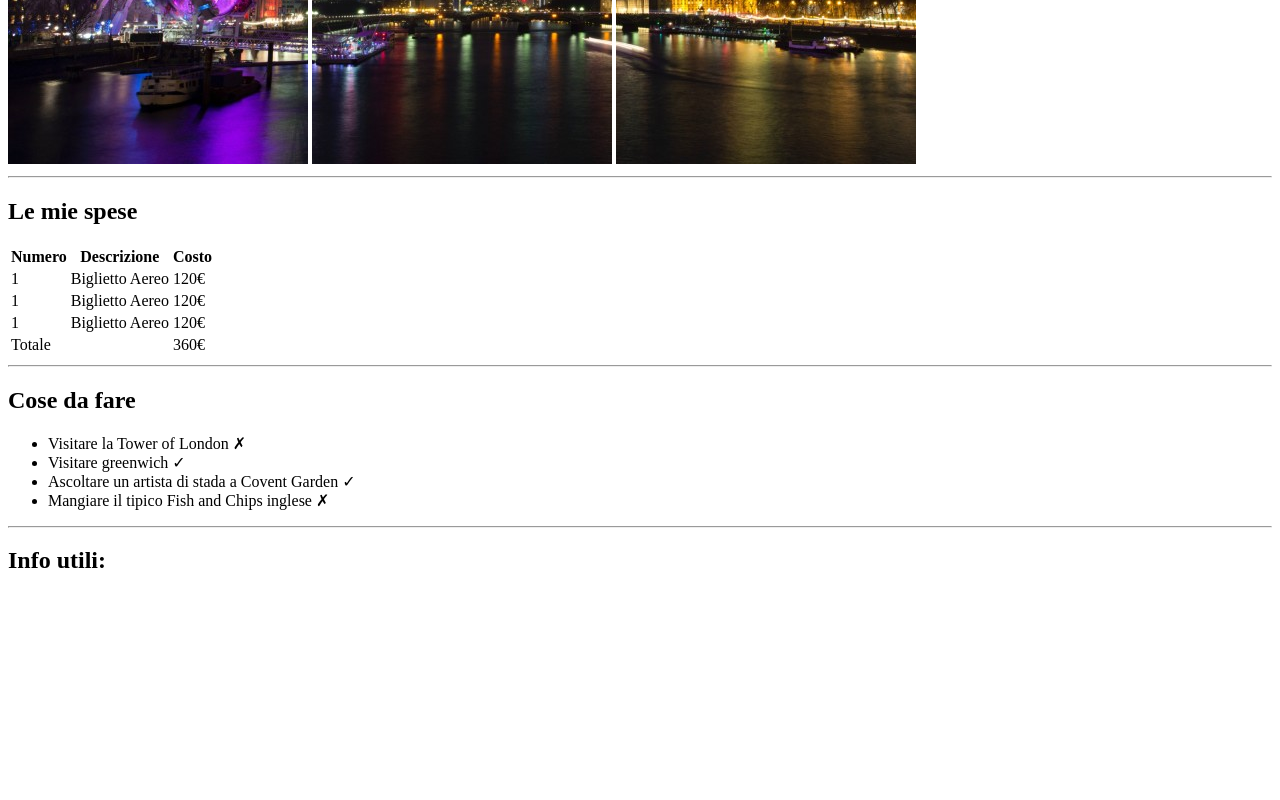
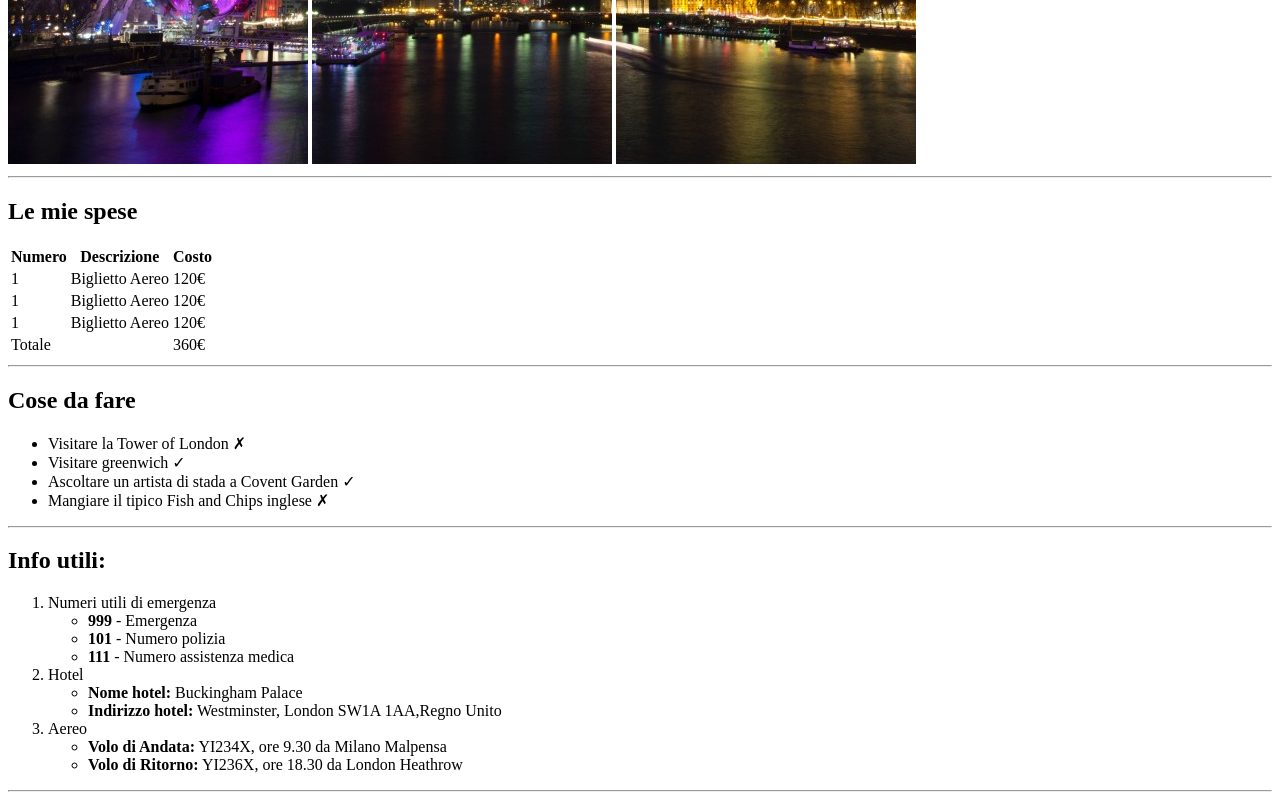
Before and after one commit to stappost/html-london-trip, a plain HTML site: page index.html in a window 1280 px wide. Shown: the part 516-1316 px from the top of the page. Before the commit the page ends 1110 px from the top, so only its background shows below. Drawn offline with Linux system fonts and the light colour scheme.

Commit message:
added lists in third section and hr

```diff
--- a/index.html
+++ b/index.html
@@ -83,7 +83,35 @@
         <section>
             <!-- title  -->
             <h2> Info utili:</h2>
-
+            <!-- list info  -->
+            <ol>
+                <!-- info emergency  -->
+                <li>Numeri utili di emergenza
+                    <!-- sublist emergency number  -->
+                    <ul>
+                        <li><strong>999</strong> - Emergenza</li>
+                        <li><strong>101</strong> - Numero polizia</li>
+                        <li><strong>111</strong> - Numero assistenza medica</li>
+                    </ul>
+                </li>
+                <!-- info hotel  -->
+                <li>Hotel
+                    <!-- sublist info hotel  -->
+                    <ul>
+                        <li><strong>Nome hotel:</strong> Buckingham Palace</li>
+                        <li><strong>Indirizzo hotel:</strong> Westminster, London SW1A 1AA,Regno Unito</li>
+                    </ul>
+                </li>
+                <!-- info airplane  -->
+                <li>Aereo
+                    <!-- sublist hours airplane  -->
+                    <ul>
+                        <li><strong>Volo di Andata:</strong> YI234X, ore 9.30 da Milano Malpensa</li>
+                        <li><strong>Volo di Ritorno:</strong> YI236X, ore 18.30 da London Heathrow </li>
+                    </ul>
+                </li>
+            </ol>
+            <hr>
         </section>
 
     </main>
```
